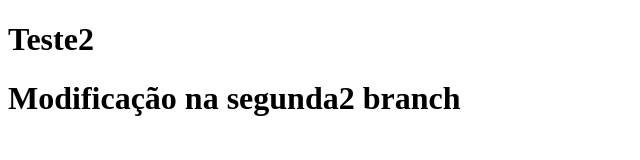
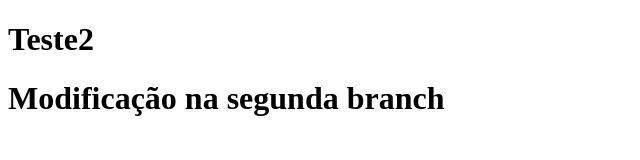
Before and after one commit to nighbop9/TestesComandosGit, a plain HTML site: page index.html in a window 1280 px wide. Shown: the whole page, without its empty margins (0-640 px from the left). Drawn offline with Linux system fonts and the light colour scheme.

```diff
--- a/index.html
+++ b/index.html
@@ -7,7 +7,6 @@
 </head>
 <body>
     <h1>Teste2</h1>
-    <h1>Modificação na segunda2 branch</h1>
-
+    <h1>Modificação na segunda branch</h1>
 </body>
 </html>
```
